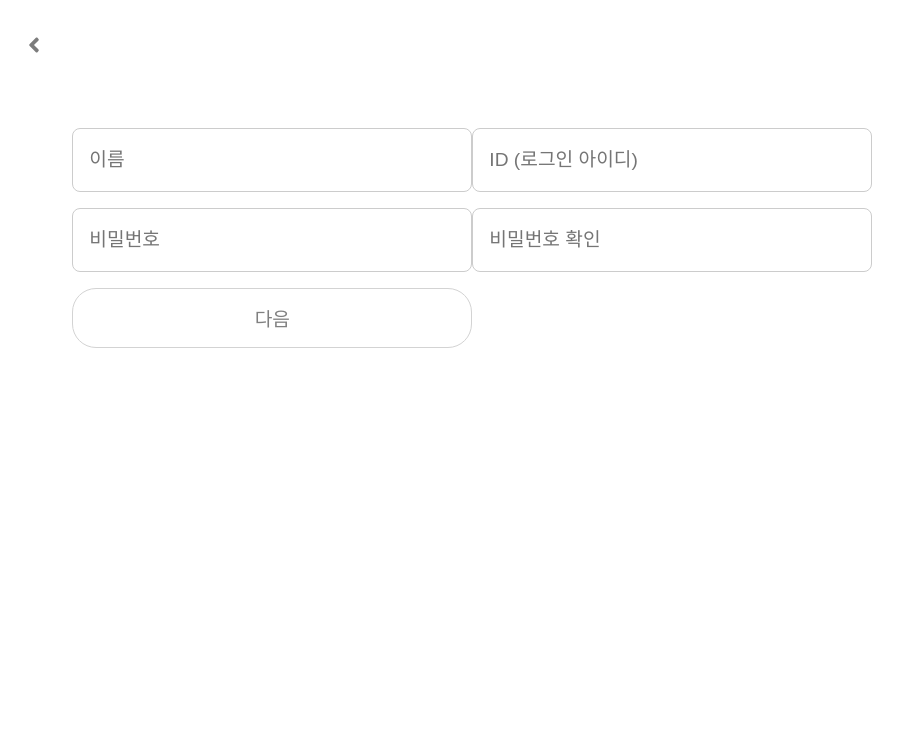
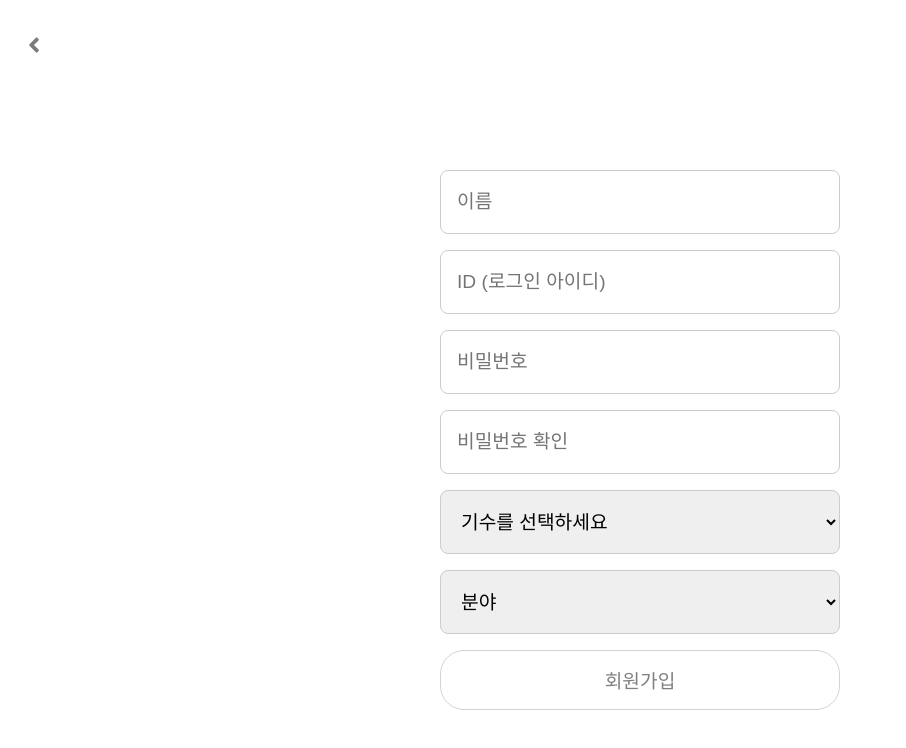
Before and after one commit to JNU-econovation/Whoz-in-FE, a React (Create React App) app: page /join in a window 1280 px wide. Shown: the top 748 px of the page, without its empty margins (0-906 px from the left). Built offline with nearby package versions, Linux system fonts and the light colour scheme.

Commit message:
feat: 가입 정보 한 페이지에서 모두 받도록 UI 수정

```diff
--- a/src/pages/join.jsx
+++ b/src/pages/join.jsx
@@ -6,28 +6,27 @@ import styled from "styled-components"
 import members from "../data/sampleData" // 회원 정보 데이터
 import GenerationsDropdown, {StyledSelect} from "../components/GenerationSelect"
 
+/*
 const ScrollContainer = styled.div`
 
     flex-direction: column;
     overflow: hidden;
     transition: all 0.7s ease;
-    transform: ${({ showSecondStep }) => (showSecondStep ? "translateY(-60%)" : "translateY(0)")}; /* 첫 번째 페이지는 아래로, 두 번째 페이지는 위로 */
+    transform: ${({ showSecondStep }) => (showSecondStep ? "translateY(-60%)" : "translateY(0)")};
     height: 100%;
-`
-
+`*/
 
 //TODO: 페이지 예쁘게 넘어가게 처리 다시하기  (12/25)
 
 const Join = () => {
     const navigate = useNavigate()
 
-    // 첫번째 페이지에서 받을 정보
+
     const [name, setName] = useState("")
     const [loginid, setLoginId] = useState("")
     const [password, setPassword] = useState("")
     const [confirmPassword, setConfirmPassword] = useState("")
 
-    // 스크롤 넘어가고 받을 정보
     const [showSecondStep, setShowSecondStep] = useState(false)
     const [generation, setGeneration] = useState("") // 기수
     const [position, setPosition] = useState("") // 분야
@@ -58,18 +57,17 @@ const Join = () => {
         navigate("/login")
     }
 
-    const handleNext = () => {
+   /* const handleNext = () => {
 
         setShowSecondStep(true)
     }
 
     const handlePrevious = () => {
         setShowSecondStep(false)
-    }
+    }   */
 
     return (
         <Container>
-            <ScrollContainer showSecondStep={showSecondStep}>
             <Input
                     type="text"
                     placeholder="이름"
@@ -94,22 +92,13 @@ const Join = () => {
                     value={confirmPassword}
                     onChange={(e) => setConfirmPassword(e.target.value)}
                 />
-                <Button onClick={handleNext}>다음</Button>
 
-                {/* 두 번째 페이지 */}
-                {showSecondStep && (
-                    <>
-
-                    <Button onClick={handlePrevious}>
-                            <FaAngleLeft /> 이전
-                        </Button>
-
-                        <GenerationsDropdown
+                    <GenerationsDropdown
                             generation={generation}
                             setGeneration={setGeneration}
                         />
 
-                        <div>
+
 
                             <StyledSelect
                                 id="position"
@@ -124,13 +113,13 @@ const Join = () => {
                                 <option value="AI">AI</option>
                                 <option value="GAME">GAME</option>
                             </StyledSelect>
-                        </div>
+
 
                         <Button onClick={handleJoin}>회원가입</Button>
-                    </>
-                )}
 
-            </ScrollContainer>
+
+
+
         </Container>
     )
 }
```
